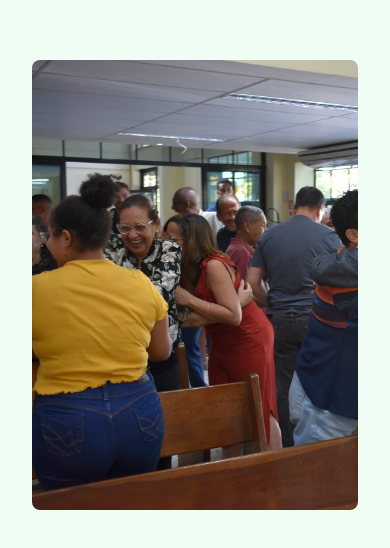
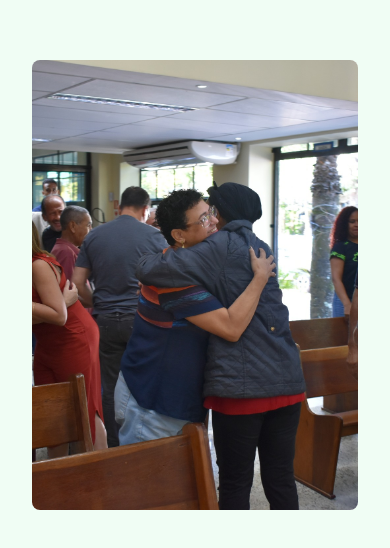
Before and after one commit to Silvio-SC/Igreja-Batista-Nova-Aurora, a Next.js app: page / in a window 390 px wide. Shown: the part 3347-3895 px from the top of the page. Built offline with nearby package versions, Linux system fonts and the light colour scheme.

Commit message:
fix: style bug on carrosel.

```diff
--- a/src/components/carousel/index.tsx
+++ b/src/components/carousel/index.tsx
@@ -18,35 +18,35 @@
                         <div className="hs-carousel-body absolute top-0 bottom-0 start-0 flex flex-nowrap transition-transform duration-700 opacity-0">
                             <div className="hs-carousel-slide">
                                 <div className="flex justify-center">
-                                <span className="self-center transition duration-700 overflow-hidden ">
-                                    <Image src={f1} alt='fotos da comunidade' className="h-[450px] sm:h-[520px] max-w-max md:ml-[-50%] lg:ml-0 lg:ml-0"/>
+                                <span className="self-center flex justify-center transition duration-700 overflow-hidden ">
+                                    <Image src={f1} alt='fotos da comunidade' className="h-[550px] sm:min-h-[520px] max-w-max"/>
                                 </span>
                                 </div>
                             </div>
                             <div className="hs-carousel-slide">
                                 <div className="flex justify-center">
-                                    <span className="self-center transition duration-700 overflow-hidden">
-                                        <Image src={f2} alt='fotos da comunidade' className="h-[450px] sm:h-[520px] max-w-max md:ml-[-50%] lg:ml-0"/>
+                                    <span className="flex justify-center self-center transition duration-700 overflow-hidden">
+                                        <Image src={f2} alt='fotos da comunidade' className="h-[450px] sm:h-[520px] max-w-max position"/>
                                     </span>
                                 </div>
                             </div>
                             <div className="hs-carousel-slide">
                                 <div className="flex justify-center">
-                                    <span className="self-center transition duration-700 overflow-hidden">
-                                        <Image src={f3} alt='fotos da comunidade' className="h-[450px] sm:h-[520px] max-w-max md:ml-[-50%] lg:ml-0"/>
+                                    <span className="flex justify-center self-center transition duration-700 overflow-hidden">
+                                        <Image src={f3} alt='fotos da comunidade' className="h-[450px] sm:h-[520px] max-w-max"/>
                                     </span>
                                 </div>
                             </div>
                             <div className="hs-carousel-slide">
                                 <div className="flex justify-center">
-                                    <span className="self-center transition duration-700 overflow-hidden">
-                                        <Image src={f4} alt='fotos da comunidade' className="h-[450px] sm:h-[520px] max-w-max md:ml-[-50%] lg:ml-0"/>
+                                    <span className="flex justify-center self-center transition duration-700 overflow-hidden">
+                                        <Image src={f4} alt='fotos da comunidade' className="h-[450px] sm:h-[520px] max-w-max"/>
                                     </span>
                                 </div>
                             </div>
                             <div className="hs-carousel-slide">
                                 <div className="flex justify-center">
-                                    <span className="self-center transition duration-700 overflow-hidden">
+                                    <span className="flex justify-center self-center transition duration-700 overflow-hidden">
                                         <Image src={f5} alt='fotos da comunidade' className="h-[450px] sm:h-[560px] max-w-max"/>
                                     </span>
                                 </div>
```
